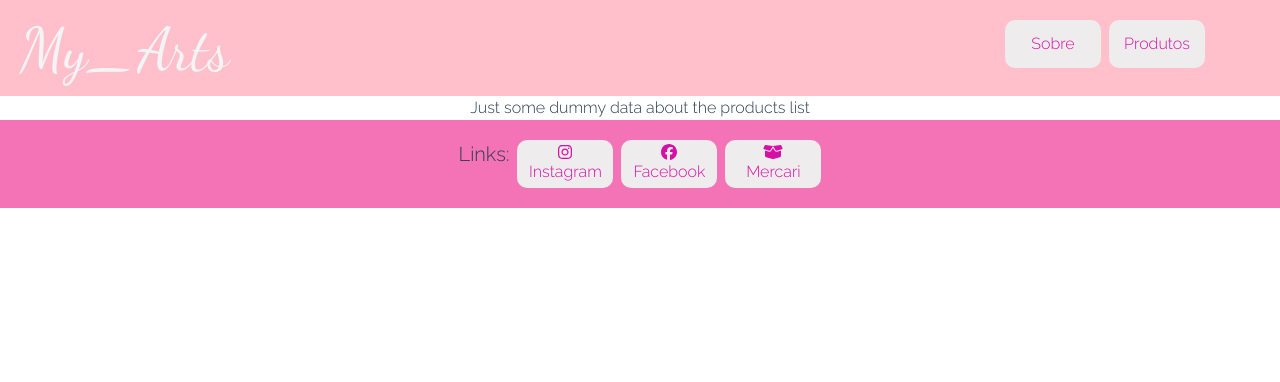
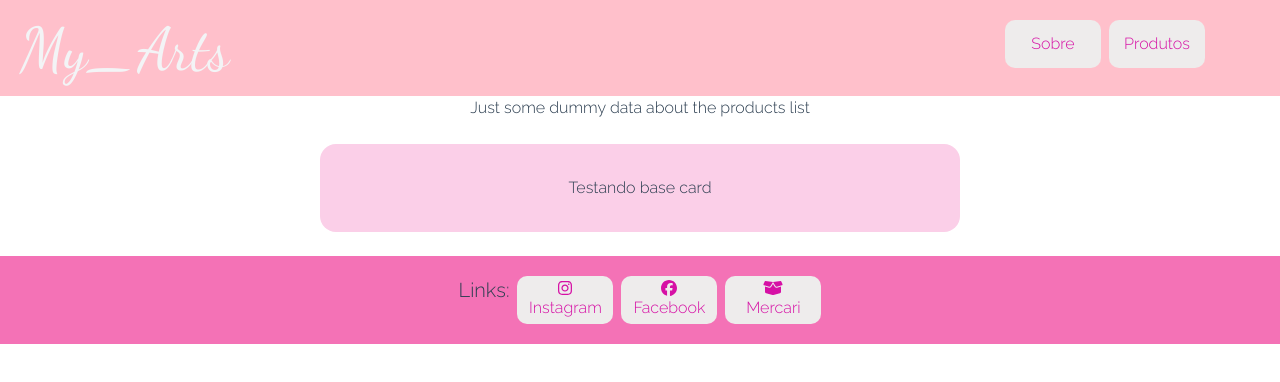
Before and after one commit to Diego-Bittencourt/myarts_ecommerce, a Vue app: page /productslist in a window 1280 px wide. Shown: the top 382 px of the page. Built offline with nearby package versions, Linux system fonts and the light colour scheme.

Commit message:
Base card and back to top on header

```diff
--- /dev/null
+++ b/src/components/UI/BaseCard.vue
@@ -0,0 +1,5 @@
+<template>
+    <div class="rounded-2xl hover:shadow-lg bg-pink-200 p-8 m-auto my-6 w-1/2">
+        <slot></slot>
+    </div>
+</template>
--- a/src/components/layout/TheHeader.vue
+++ b/src/components/layout/TheHeader.vue
@@ -2,7 +2,7 @@
   <header
     class="h-24 p-5 flex content-between border-red-50 w-screen text-gray-100"
   >
-    <div class="h-full text-6xl w-1/2 text-left myarts">My_Arts</div>
+    <div @click="goHome" class="cursor-default h-full text-6xl w-1/2 text-left myarts">My_Arts</div>
     <div class="w-1/4">
       <p v-if="isDarkMode"><font-awesome-icon icon="fa-solid fa-sun-bright" /></p>
       <p v-else><font-awesome-icon icon="fa-solid fa-moon" /></p>
@@ -30,6 +30,9 @@ export default defineComponent({
       this.isDarkMode = "black";
       console.log("works");
     },
+    goHome() {
+      this.$router.push('/');
+    }
   },
 });
 </script>
--- a/src/main.ts
+++ b/src/main.ts
@@ -5,6 +5,7 @@ import store from './store'
 import './assets/tailwind.css'
 import LandingPage from './pages/LandingPage.vue';
 import BaseButton from './components/UI/BaseButton.vue';
+import BaseCard from './components/UI/BaseCard.vue';
 
 const app = createApp(App);
 
@@ -24,6 +25,7 @@ library.add(faInstagram, faFacebook, faBoxOpen, faMoon, faSun);
 app.component('font-awesome-icon', FontAwesomeIcon);
 app.component('landing-page', LandingPage);
 app.component('base-button', BaseButton);
+app.component('base-card', BaseCard);
 
 app.use(store);
 app.use(router);
--- a/src/pages/ProductsList.vue
+++ b/src/pages/ProductsList.vue
@@ -1,3 +1,4 @@
 <template>
     <h1>Just some dummy data about the products list</h1>
+    <base-card><h1>Testando base card</h1></base-card>
 </template>
```
